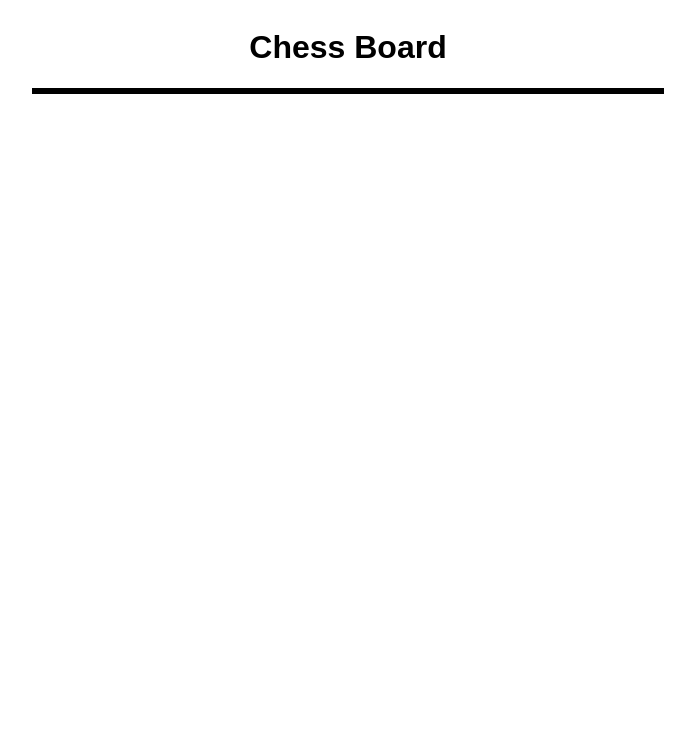
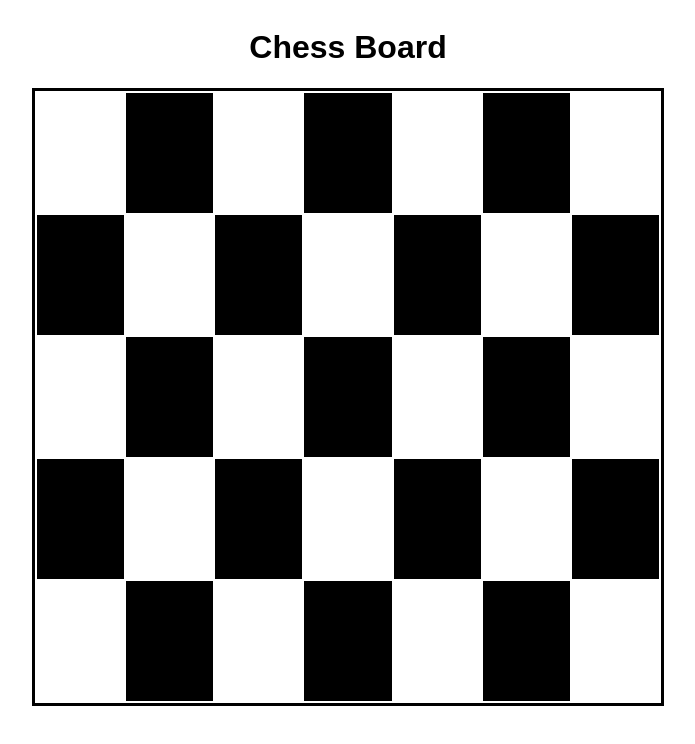
Before and after one commit to Muqoddim-arotayo/Chess-board, a plain HTML site: page index.html in a window 1280 px wide. Shown: the whole page, without its empty margins (292-987 px from the left). Drawn offline with Linux system fonts and the light colour scheme.

Commit message:
i just finished creating my chess board

```diff
--- a/index.html
+++ b/index.html
@@ -11,16 +11,13 @@
             border: 3px solid black;
             width: 50%;
         }
-
-        table th,
-        td {
+        table th, td {
             border: black;
             width: 60%;
             padding: 10px;
             width: 60px;
             height: 100px;
         }
-
         h1 {
             font-family: Arial, Helvetica, sans-serif;
         }
@@ -33,6 +30,51 @@
             <caption>
                 <h1>Chess Board</h1>
             </caption>
+            <tr>
+                <th></th>
+                <td style="background-color: black;"></td>
+                <td></td>
+                <td style="background-color: black;"></td>
+                <td></td>
+                <td style="background-color: black;"></td>
+                <td></td>
+            </tr>
+            <tr>
+                <td style="background-color: black;"></td>
+                <td></td>
+                <td style="background-color: black;"></td>
+                <td></td>
+                <td style="background-color: black;"></td>
+                <td></td>
+                <td style="background-color: black;"></td>
+            </tr>
+            <tr>
+                <td></td>
+                <td style="background-color: black;"></td>
+                <td></td>
+                <td style="background-color: black;"></td>
+                <td></td>
+                <td style="background-color: black;"></td>
+                <td></td>
+            </tr>
+            <tr>
+                <td style="background-color: black;"></td>
+                <td></td>
+                <td style="background-color: black;"></td>
+                <td></td>
+                <td style="background-color: black;"></td>
+                <td></td>
+                <td style="background-color: black;"></td>
+            </tr>
+            <tr>
+                <td></td>
+                <td style="background-color: black;"></td>
+                <td></td>
+                <td style="background-color: black;"></td>
+                <td></td>
+                <td style="background-color: black;"></td>
+                <td></td>
+            </tr>
         </table>
     </center>
 </body>
```
